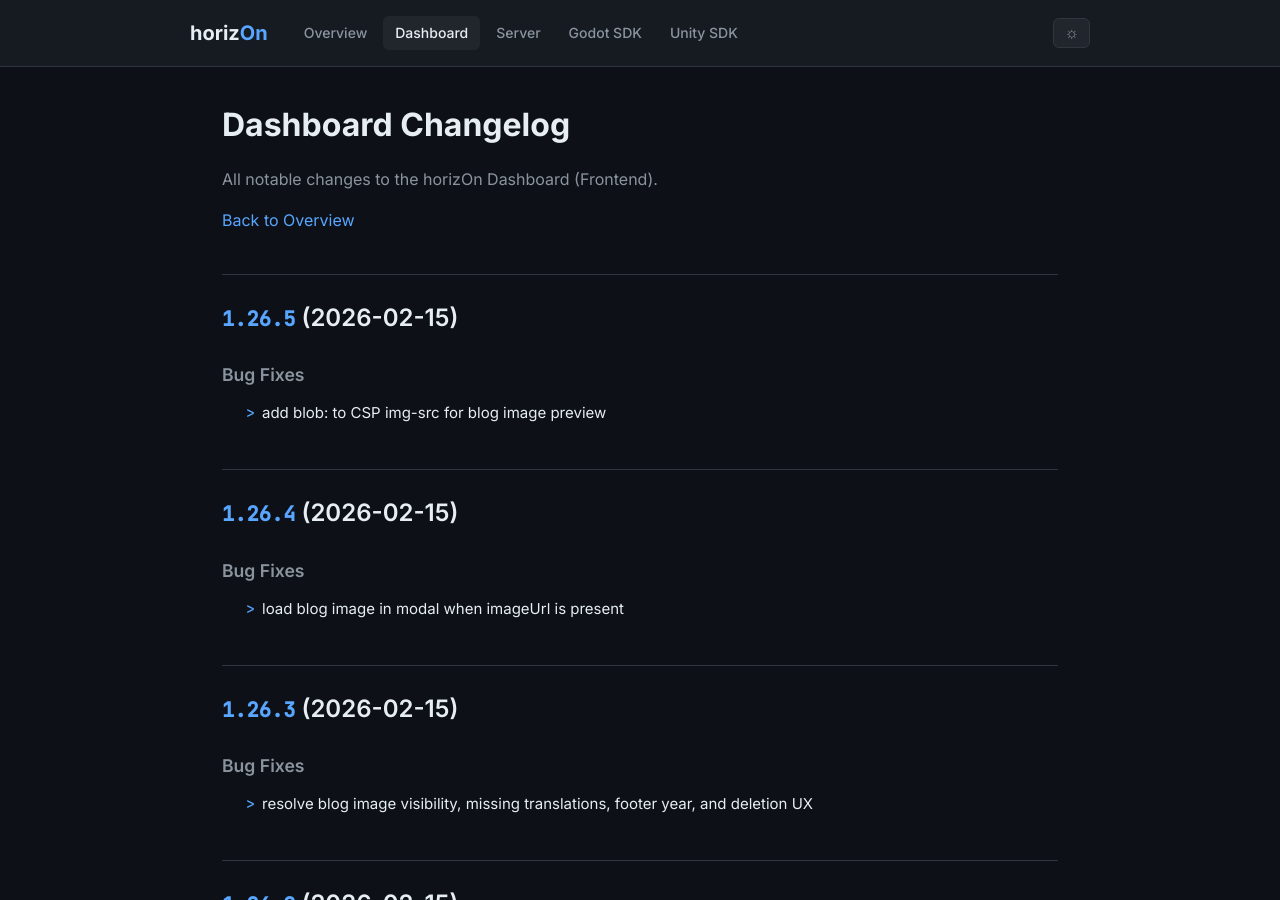
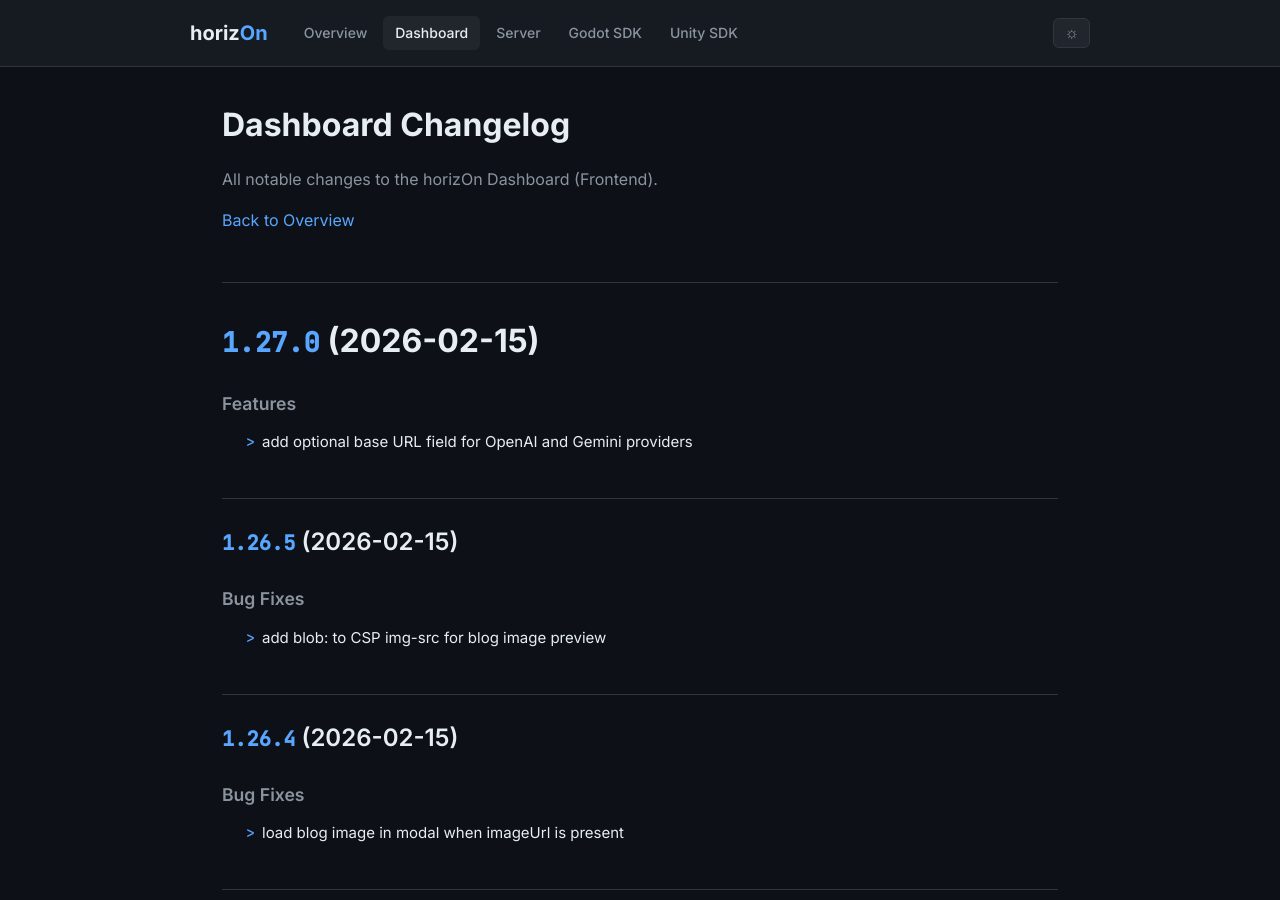
Before and after one commit to ProjectMakersDE/horizOn-Changelog, a Jekyll site: the page built from dashboard-changelog.md, in a window 1280 px wide and 900 px high. Built offline with Jekyll 4.4.1, drawn with Linux system fonts in a browser that asks for light colours.

Commit message:
chore: sync changelogs [skip ci]

```diff
--- a/dashboard-changelog.md
+++ b/dashboard-changelog.md
@@ -8,6 +8,13 @@ title: Dashboard Changelog
 All notable changes to the horizOn Dashboard (Frontend).
 
 [Back to Overview](.)
+
+# [1.27.0](https://github.com/ProjectMakersDE/horizOn-Dashboard/compare/v1.26.5...v1.27.0) (2026-02-15)
+
+
+### Features
+
+* add optional base URL field for OpenAI and Gemini providers ([4866723](https://github.com/ProjectMakersDE/horizOn-Dashboard/commit/486672344626cc3ed39623dd78425a391415430f))
 
 ## [1.26.5](https://github.com/ProjectMakersDE/horizOn-Dashboard/compare/v1.26.4...v1.26.5) (2026-02-15)
 
```
Also changed, not shown: index.md (+1 -1 lines).
